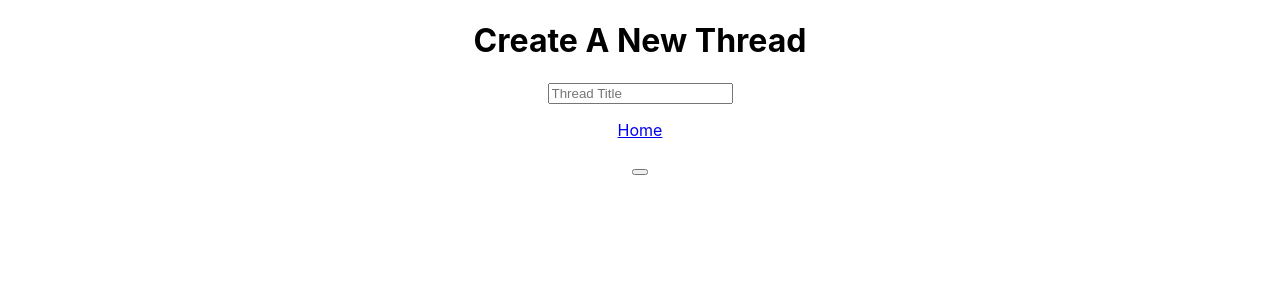
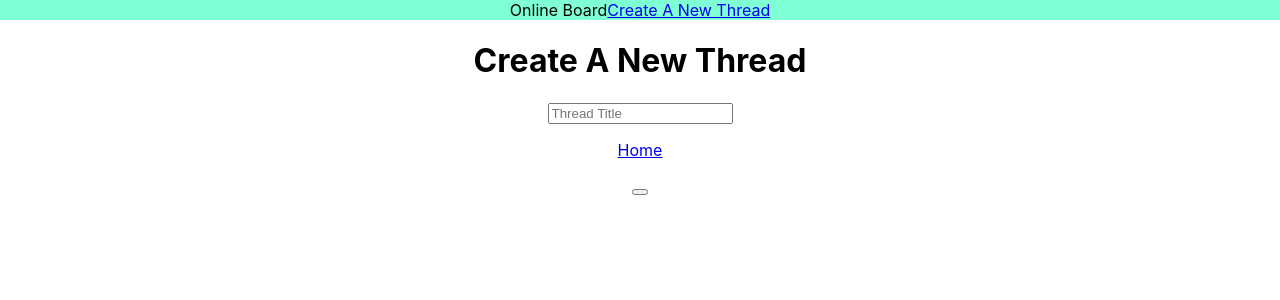
Before and after one commit to ichiro-ss/online-board, a React (Create React App) app: page /thread/new in a window 1280 px wide. Shown: the top 300 px of the page. Built offline with nearby package versions, Linux system fonts and the light colour scheme.

Commit message:
created Header component

```diff
--- /dev/null
+++ b/src/components/Header.css
@@ -0,0 +1,3 @@
+.header {
+  background-color: aquamarine;
+}
--- /dev/null
+++ b/src/components/Header.jsx
@@ -0,0 +1,13 @@
+import "./Header.css";
+import { Link } from "react-router-dom";
+
+export const Header = () => {
+  return (
+    <header className="header">
+      <a>Online Board</a>
+      <Link to="/thread/new">Create A New Thread</Link>
+    </header>
+  );
+};
+
+export default Header;
--- a/src/pages/CreateThread.jsx
+++ b/src/pages/CreateThread.jsx
@@ -1,4 +1,5 @@
 import { Link } from "react-router-dom";
+import Header from "../components/Header";
 
 const createNewThread = () => {
   console.log("create new thread");
@@ -7,14 +8,13 @@ const createNewThread = () => {
 export const CreateThread = () => {
   return (
     <>
-      <header className="Online Board">
+      <Header />
       <h1>Create A New Thread</h1>
       <input type="text" placeholder="Thread Title" />
       <p>
         <Link to="/">Home</Link>
       </p>
       <button onClick={createNewThread}></button>
-      </header>
     </>
   );
 };
--- a/src/pages/Home.jsx
+++ b/src/pages/Home.jsx
@@ -1,14 +1,13 @@
 import Threads from "../components/Threads";
+import Header from "../components/Header";
 import { Link } from "react-router-dom";
 
 export const Home = () => {
   return (
     <>
-      <header className="Online Board">
-        <Link to="/thread/new">Create A New Thread</Link>
-        <h1>New Threads</h1>
-        <Threads />
-      </header>
+      <Header />
+      <h1>New Threads</h1>
+      <Threads />
     </>
   );
 };
```
Lines whose indentation alone changed are shown as unchanged.
